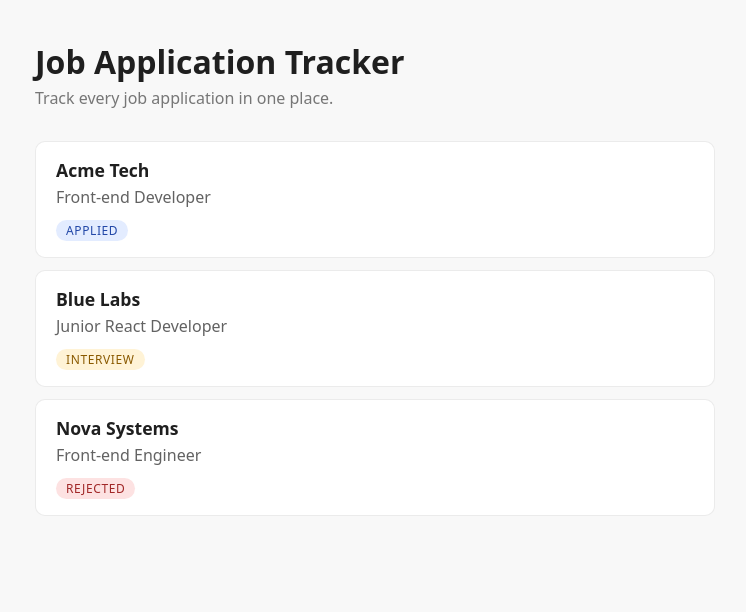
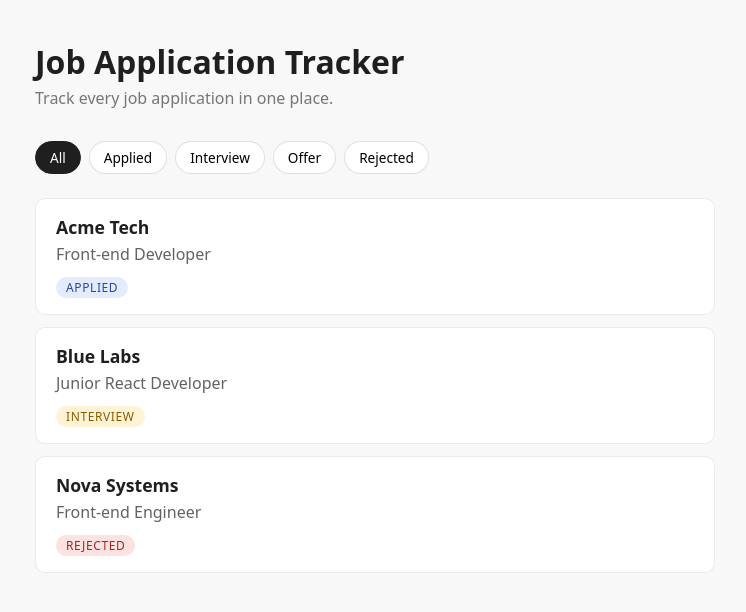
Before and after one commit to feernandoignacio/job-application-tracker, a React (Vite) app in the folder web/: page / in a window 1280 px wide. Shown: the top 612 px of the page, without its empty margins (265-1011 px from the left). Built offline with nearby package versions, Linux system fonts and the light colour scheme.

Commit message:
feat: add status filter

```diff
--- a/web/src/App.css
+++ b/web/src/App.css
@@ -19,3 +19,36 @@
   flex-direction: column;
   gap: 12px;
 }
+
+/* Botões de filtro */
+.status-filter {
+  display: flex;
+  flex-wrap: wrap;
+  gap: 8px;
+  margin-bottom: 24px;
+}
+
+.filter-button {
+  padding: 6px 14px;
+  border: 1px solid rgba(0, 0, 0, 0.12);
+  border-radius: 999px;
+  background: #ffffff;
+  font: inherit;
+  font-size: 0.85rem;
+  text-transform: capitalize;
+  cursor: pointer;
+}
+
+.filter-button:hover {
+  background: rgba(0, 0, 0, 0.04);
+}
+
+.filter-button.active {
+  background: #1f1f1f;
+  border-color: #1f1f1f;
+  color: #ffffff;
+}
+
+.empty-message {
+  color: rgba(31, 31, 31, 0.6);
+}
--- a/web/src/App.tsx
+++ b/web/src/App.tsx
@@ -1,8 +1,32 @@
+import { useState } from 'react';
 import ApplicationCard from './components/ApplicationCard';
 import { sampleApplications } from './data/sampleApplications';
+import type { ApplicationStatus } from './types/application';
 import './App.css';
 
+// O filtro pode ser "todos" ou um dos status
+type StatusFilter = 'all' | ApplicationStatus;
+
+const filters: StatusFilter[] = [
+  'all',
+  'applied',
+  'interview',
+  'offer',
+  'rejected',
+];
+
 function App() {
+  // Filtro escolhido no momento (começa em "todos")
+  const [selectedStatus, setSelectedStatus] = useState<StatusFilter>('all');
+
+  // Candidaturas que aparecem na tela, de acordo com o filtro
+  const visibleApplications =
+    selectedStatus === 'all'
+      ? sampleApplications
+      : sampleApplications.filter(
+          (application) => application.status === selectedStatus,
+        );
+
   return (
     <main className="app">
       <header className="app-header">
@@ -10,11 +34,32 @@ function App() {
         <p>Track every job application in one place.</p>
       </header>
 
-      <ul className="application-list">
-        {sampleApplications.map((application) => (
-          <ApplicationCard key={application.id} application={application} />
+      <nav className="status-filter" aria-label="Filter by status">
+        {filters.map((filter) => (
+          <button
+            key={filter}
+            type="button"
+            className={
+              filter === selectedStatus
+                ? 'filter-button active'
+                : 'filter-button'
+            }
+            onClick={() => setSelectedStatus(filter)}
+          >
+            {filter}
+          </button>
         ))}
-      </ul>
+      </nav>
+
+      {visibleApplications.length === 0 ? (
+        <p className="empty-message">No applications with this status.</p>
+      ) : (
+        <ul className="application-list">
+          {visibleApplications.map((application) => (
+            <ApplicationCard key={application.id} application={application} />
+          ))}
+        </ul>
+      )}
     </main>
   );
 }
```
